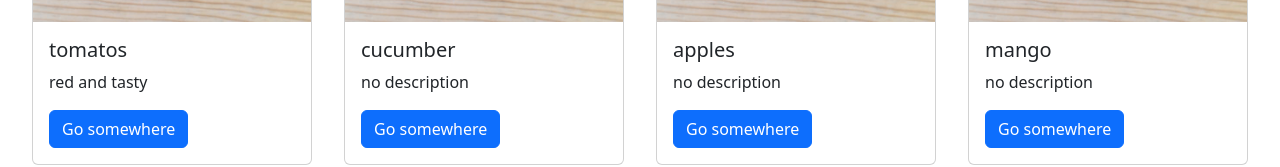
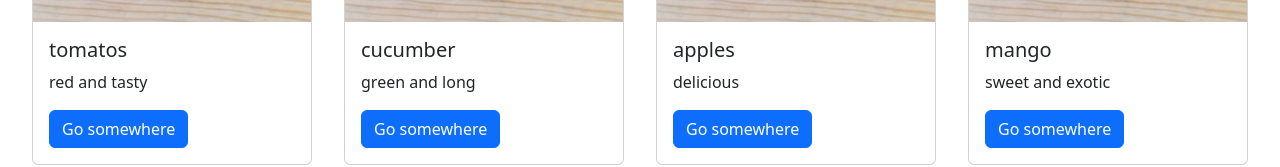
Before and after one commit to felianfilian/poke-online-shop, a React (Create React App) app: page / in a window 1280 px wide. Shown: the part 220-387 px from the top of the page. Built offline with nearby package versions, Linux system fonts and the light colour scheme.

Commit message:
set props

```diff
--- a/src/app.jsx
+++ b/src/app.jsx
@@ -10,10 +10,10 @@ class App extends Component {
       <div>
         <Navbar />
         <div className="product-container">
-          <Product title="tomatos" description="red and tasty" />
-          <Product title="cucumber" />
-          <Product title="apples" />
-          <Product title="mango" />
+          <Product image="" title="tomatos" description="red and tasty" />
+          <Product image="" title="cucumber" description="green and long" />
+          <Product image="" title="apples" description="delicious" />
+          <Product image="" title="mango" description="sweet and exotic" />
         </div>
       </div>
     );
```
